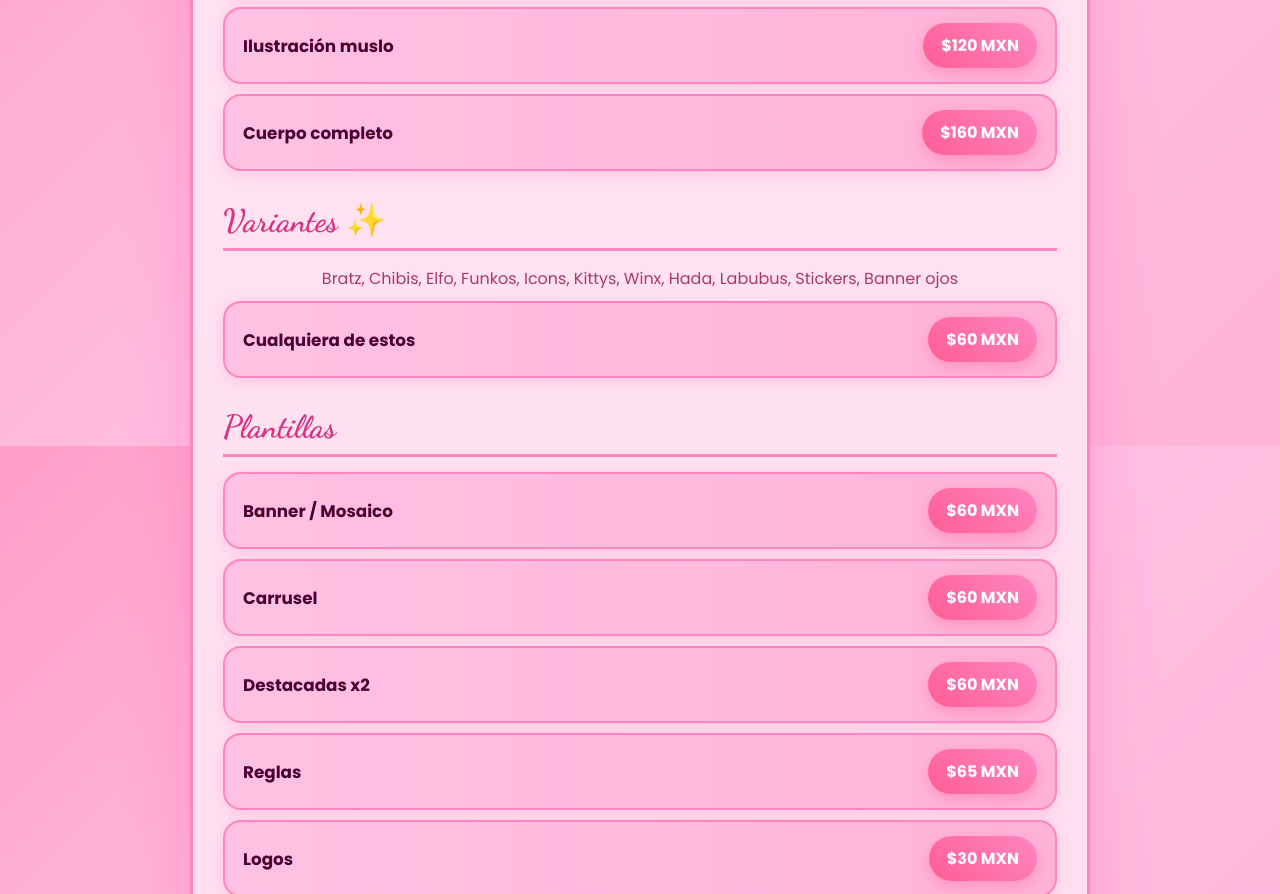
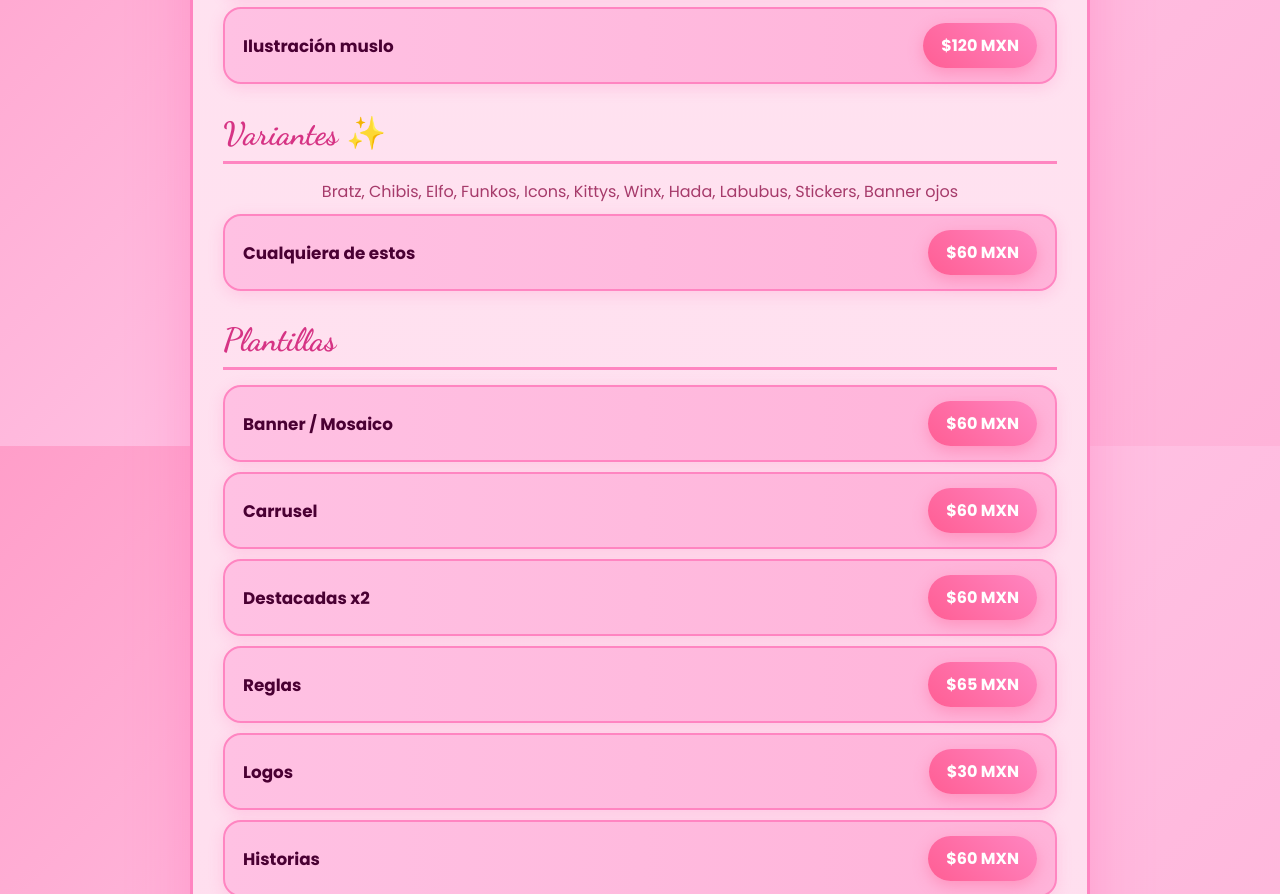
Before and after one commit to ForThreePro/AnnyVentas, a plain HTML site: page index.html in a window 1280 px wide. Shown: the part 1154-2048 px from the top of the page. Drawn offline with Linux system fonts and the light colour scheme.

Commit message:
Actualizar index.html

```diff
--- a/index.html
+++ b/index.html
@@ -91,11 +91,9 @@
 
   <div class="categoria">
     <h2>Ilustraciones con o sin objeto 💕</h2>
-    <div class="item"><span class="item-nombre">Ilustración pechos</span><a class="precio-btn" data-precios='{"MXN":70,"PEN":15,"CLP":3500,"BOB":30,"ARS":5000,"DIAM":400}' onclick="pedir(this)">$70 MXN</a></div>
+       <div class="item"><span class="item-nombre">Ilustración pechos</span><a class="precio-btn" data-precios='{"MXN":70,"PEN":15,"CLP":3500,"BOB":30,"ARS":5000,"DIAM":400}' onclick="pedir(this)">$70 MXN</a></div>
 <div class="item"><span class="item-nombre">Ilustración cuerpo completo</span><a class="precio-btn" data-precios='{"MXN":160,"PEN":30,"CLP":70000,"BOB":60,"ARS":13,500,"DIAM":1000}' onclick="pedir(this)">$70 MXN</a></div>
     <div class="item"><span class="item-nombre">Ilustración muslo</span><a class="precio-btn" data-precios='{"MXN":120,"PEN":20,"CLP":4500,"BOB":40,"ARS":9000,"DIAM":600}' onclick="pedir(this)">$120 MXN</a></div>
-    <div class="item"><span class="item-nombre">Cuerpo completo</span><a class="precio-btn" data-precios='{"MXN":160,"PEN":30,"CLP":7000,"BOB":60,"ARS":13500,"DIAM":800}' onclick="pedir(this)">$160 MXN</a></div>
-  </div>
 
   <div class="categoria">
     <h2>Variantes ✨</h2>
```
